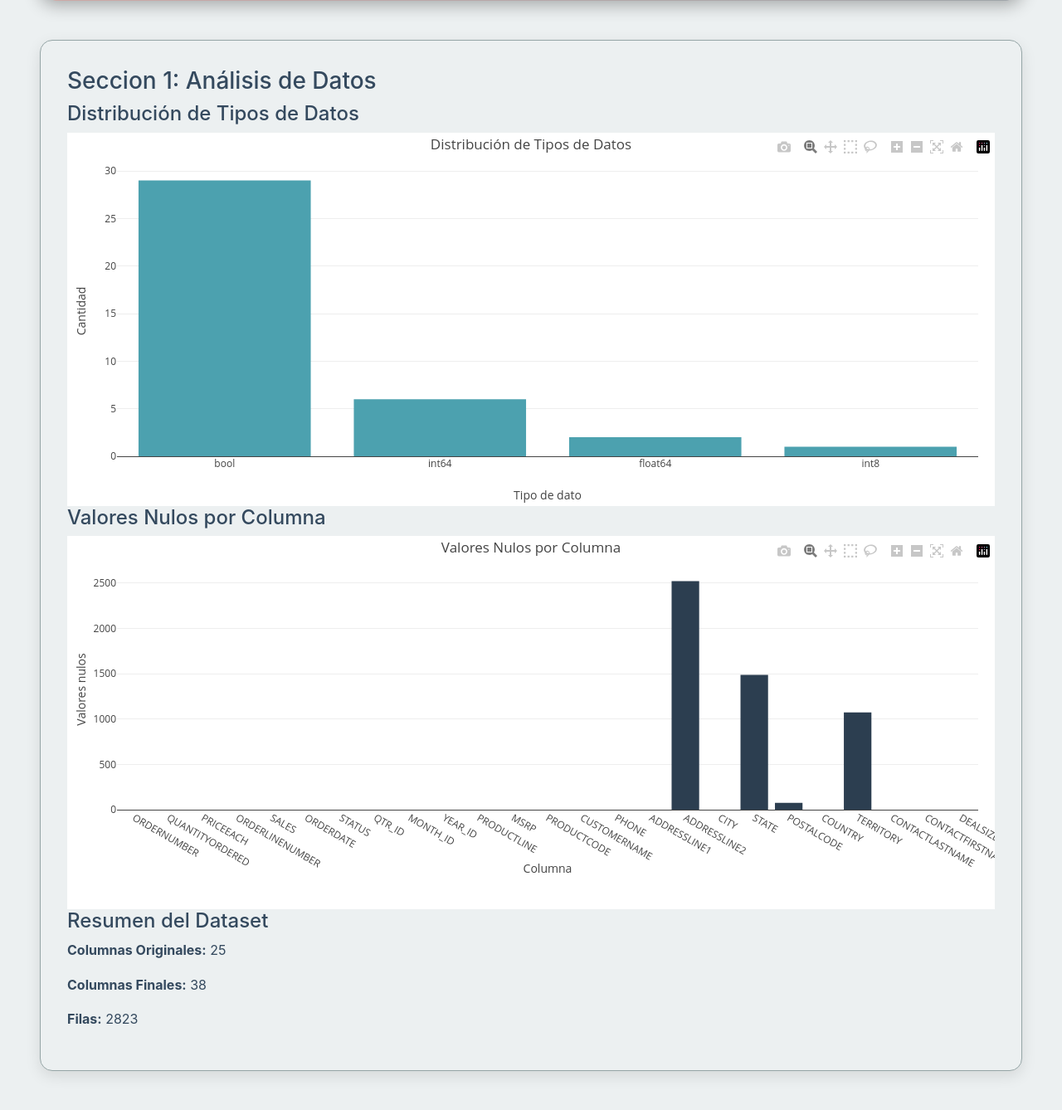
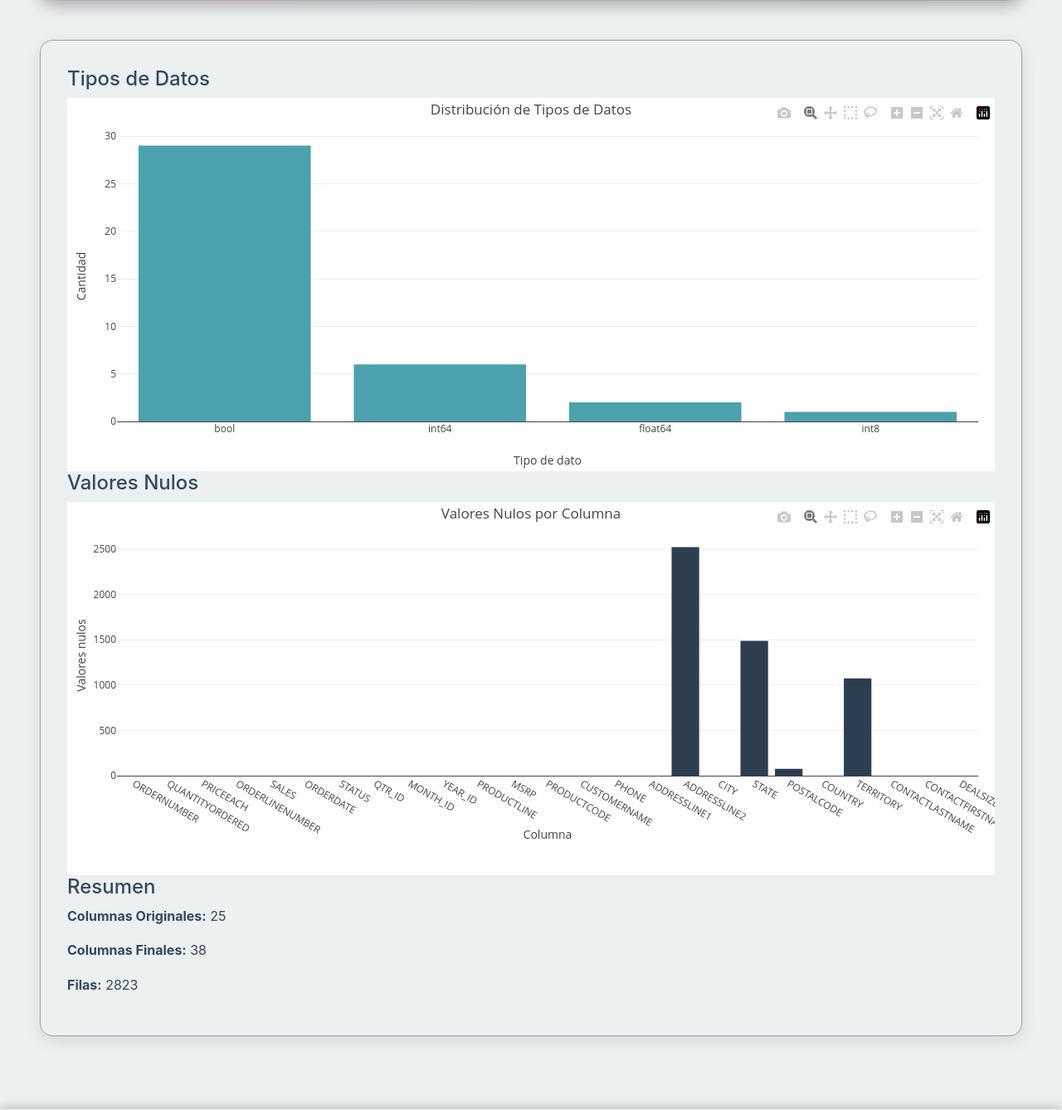
Before and after one commit to ANAFRAN82/MARKETING-IA, a Flask app: page / in a window 1280 px wide. Shown: the part 259-1597 px from the top of the page at 83% size. Run offline with Flask 2, Linux system fonts and the light colour scheme; some libraries are stand-ins or nearby versions.

Commit message:
Update index.html

```diff
--- a/templates/index.html
+++ b/templates/index.html
@@ -125,17 +125,16 @@
             <!-- Task 2 -->
             <div class="tab-pane fade show active" id="task2" role="tabpanel">
                 <div class="task-container">
-                    <h3>Seccion 1: Análisis de Datos</h3>
                     <div class="plot-container">
-                        <h4>Distribución de Tipos de Datos</h4>
+                        <h4>Tipos de Datos</h4>
                         <div id="task2-dtypes" class="plotly-graph"></div>
                     </div>
                     <div class="plot-container">
-                        <h4>Valores Nulos por Columna</h4>
+                        <h4>Valores Nulos</h4>
                         <div id="task2-nulls" class="plotly-graph"></div>
                     </div>
                     <div class="highlight-box">
-                        <h4>Resumen del Dataset</h4>
+                        <h4>Resumen</h4>
                         <div id="task2-info"></div>
                     </div>
                 </div>
@@ -144,7 +143,6 @@
             <!-- Task 3 -->
             <div class="tab-pane fade" id="task3" role="tabpanel">
                 <div class="task-container">
-                    <h3>Seccion 2: Distribución de Variables</h3>
                     <div class="plot-container">
                         <h4>Distribución por País</h4>
                         <div id="task3-country" class="plotly-graph"></div>
@@ -158,7 +156,7 @@
                         <div id="task3-dealsize" class="plotly-graph"></div>
                     </div>
                     <div class="conclusion-box">
-                        <h4>Conclusiones Iniciales</h4>
+                        <h4>Resumen</h4>
                         <ul>
                             <li>El mercado estadounidense es el más importante para la empresa</li>
                             <li>Los productos clásicos tienen mayor demanda</li>
@@ -172,7 +170,6 @@
             <!-- Task 4 -->
             <div class="tab-pane fade" id="task4" role="tabpanel">
                 <div class="task-container">
-                    <h3>Seccion 3: Análisis de Correlaciones</h3>
                     <div class="plot-container">
                         <h4>Matriz de Correlación</h4>
                         <div id="task4-correlation" class="plotly-graph"></div>
@@ -195,13 +192,12 @@
             <!-- Task 5 -->
             <div class="tab-pane fade" id="task5" role="tabpanel">
                 <div class="task-container">
-                    <h3>Seccion 4: Introducción a K-Means</h3>
                     <div class="plot-container">
-                        <h4>Diagrama Conceptual de K-Means</h4>
+                        <h4>Diagrama K-Means</h4>
                         <div id="task5-diagram" class="plotly-graph"></div>
                     </div>
                     <div class="conclusion-box">
-                        <h4>Aplicación en Marketing</h4>
+                        <h4>Marketing</h4>
                         <p>K-Means es ideal para segmentación de clientes basada en:</p>
                         <ul>
                             <li>Comportamiento de compra</li>
@@ -216,20 +212,17 @@
             <!-- Task 6 -->
             <div class="tab-pane fade" id="task6" role="tabpanel">
                 <div class="task-container">
-                    <h3>Seccion 5: Optimización de Clusters</h3>
                     <div class="plot-container">
                         <h4>Método del Codo</h4>
                         <div id="task6-elbow" class="plotly-graph"></div>
                     </div>
                     <div class="highlight-box">
                         <h4>Interpretación del Gráfico</h4>
-                        <p>El método del codo ayuda a determinar el número óptimo de clusters buscando el punto donde la disminución en la inercia (suma de distancias al cuadrado) comienza a estabilizarse.</p>
+                        <p>El método del codo ayuda a determinar el número óptimo de clusters buscando el punto donde la disminución en la inercia comienza a estabilizarse.</p>
                         <h4 class="mt-3">Nuestro Resultado</h4>
                         <p id="task6-optimal"></p>
                     </div>
                     <div class="conclusion-box">
-                        <h4>Proceso de Decisión</h4>
-                        <p>Para confirmar el número óptimo de clusters, consideramos:</p>
                         <ol>
                             <li>La posición del "codo" en la gráfica</li>
                             <li>El score de silueta para cada K</li>
@@ -243,18 +236,13 @@
             <!-- Task 7 -->
             <div class="tab-pane fade" id="task7" role="tabpanel">
                 <div class="task-container">
-                    <h3>Seccion 6: Visualización de Clusters</h3>
                     <div class="plot-container">
-                        <h4>Visualización de Clusters (2D)</h4>
+                        <h4>Visualización de Clusters</h4>
                         <div id="task7-clusters" class="plotly-graph"></div>
                     </div>
                     <div class="plot-container">
-                        <h4>Estadísticas por Cluster</h4>
+                        <h4>Estadísticas</h4>
                         <div id="task7-stats"></div>
-                    </div>
-                    <div class="conclusion-box">
-                        <h4>Descripción de los Clusters</h4>
-                        <div id="task7-cluster-desc"></div>
                     </div>
                 </div>
             </div>
@@ -262,17 +250,16 @@
             <!-- Task 8 -->
             <div class="tab-pane fade" id="task8" role="tabpanel">
                 <div class="task-container">
-                    <h3>Seccion 7: Análisis 3D</h3>
                     <div class="plot-container">
-                        <h4>Visualización 3D de Clusters</h4>
+                        <h4>Visualización Clusters</h4>
                         <div id="task8-3d" class="plotly-graph"></div>
                     </div>
                     <div class="plot-container">
-                        <h4>Varianza Explicada</h4>
+                        <h4>Varianza</h4>
                         <div id="task8-variance" class="plotly-graph"></div>
                     </div>
                     <div class="conclusion-box">
-                        <h4>Interpretación de los Clusters en 3D</h4>
+                        <h4>Interpretación</h4>
                         <ul>
                             <li>Los grandes compradores (Cluster 0) están claramente separados</li>
                             <li>Los compradores ocasionales (Cluster 2) forman un grupo compacto</li>
@@ -285,15 +272,12 @@
             <!-- Task 9 -->
             <div class="tab-pane fade" id="task9" role="tabpanel">
                 <div class="task-container">
-                    <h3>Seccion 8: Autoencoders</h3>
                     <div class="plot-container">
                         <h4>Diagrama de Autoencoder</h4>
                         <div id="task9-diagram" class="plotly-graph"></div>
                     </div>
                     <div class="highlight-box">
-                        <h4>¿Qué es un Autoencoder?</h4>
-                        <p id="task9-whatis"></p>
-                        <h4 class="mt-3">Componentes Clave</h4>
+                        <h4 class="mt-3">Componentes</h4>
                         <div id="task9-components"></div>
                     </div>
                 </div>
```
